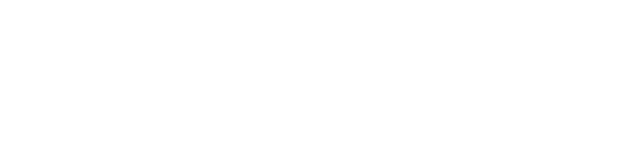
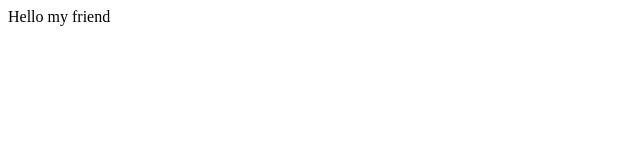
Before and after one commit to Ricolabanan/demo, a plain HTML site: page index.html in a window 1280 px wide. Shown: the whole page, without its empty margins (0-640 px from the left). Drawn offline with Linux system fonts and the light colour scheme.

Commit message:
test
changing

```diff
--- a/index.html
+++ b/index.html
@@ -5,6 +5,7 @@
     <title>Demo</title>
 </head>
 <body>
+    Hello my friend
 
 </body>
 </html>
```
